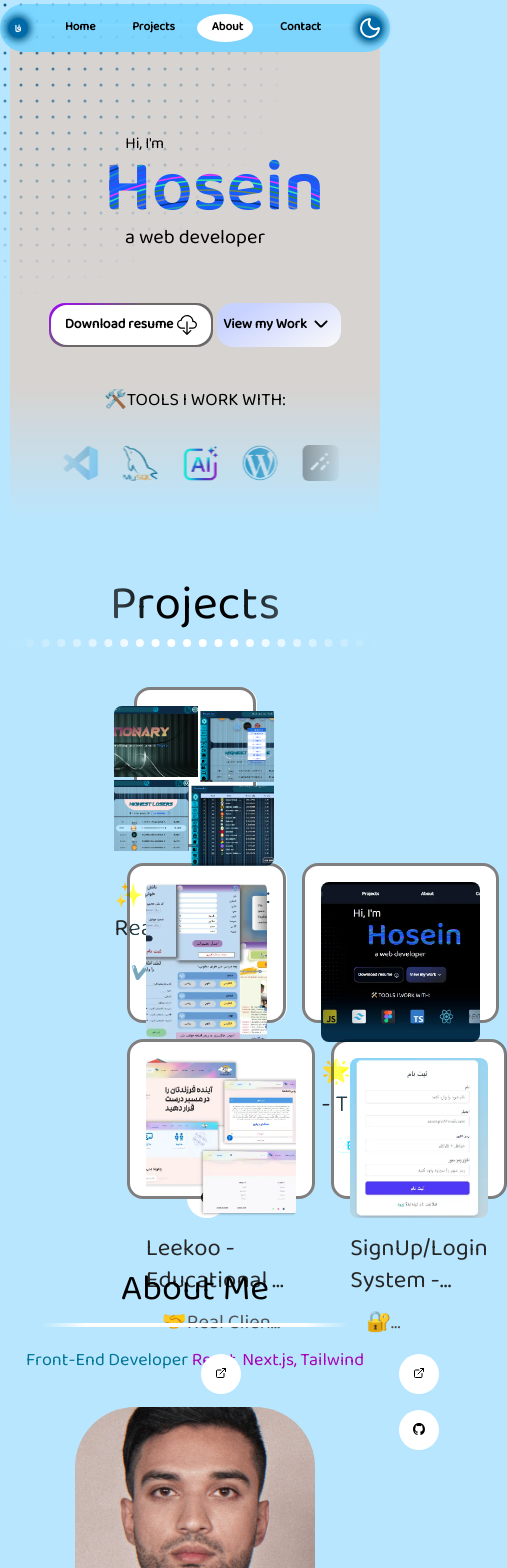
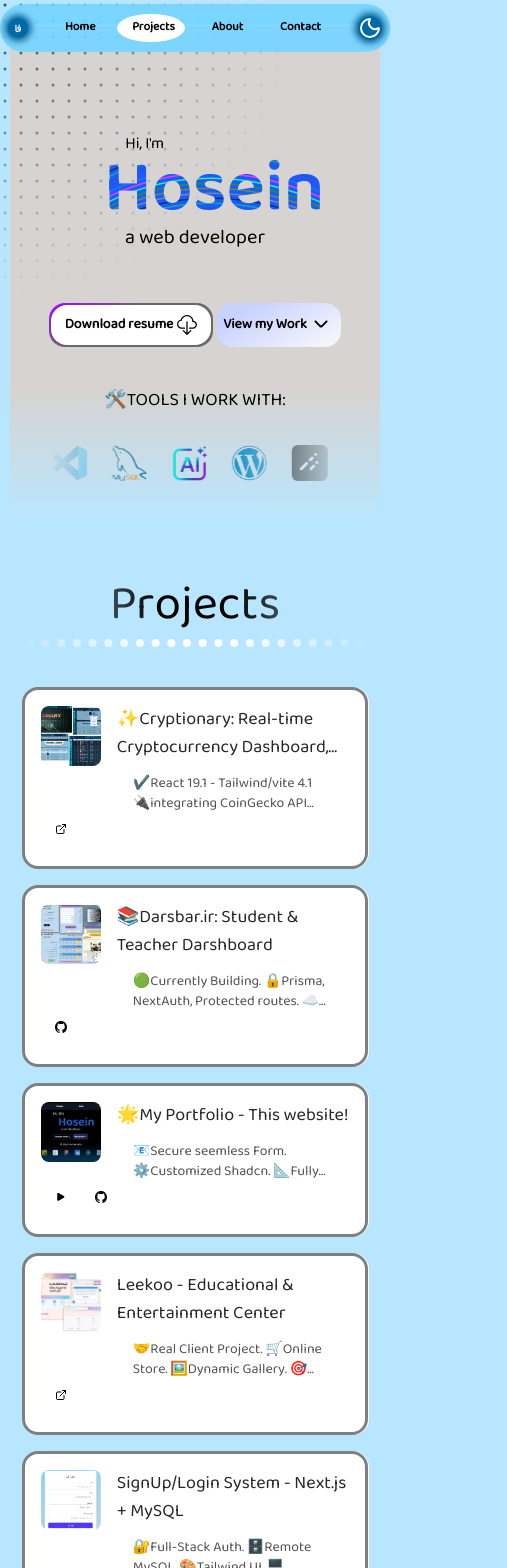
Before and after one commit to Hosein-rad/portfolio, a Next.js app: page / in a window 390 px wide. Shown: the top 1568 px of the page, 507 px wide, since content can reach past the window. Built offline with nearby package versions, Linux system fonts and the light colour scheme.

Commit message:
finished resPonsiveness of 'Projects'

```diff
--- a/app/components/Contact/Contact.jsx
+++ b/app/components/Contact/Contact.jsx
@@ -87,12 +87,11 @@ const Contact = () => {
                     </g>
                   </g>
                 </g>
-
               </svg>
             </a>
             {/* LinkedIn Icon and Link */}
             <a
-              href="https://github.com/hosein-rad"
+              href="https://www.linkedin.com/in/hosein-rad-15a149419"
               target="_blank"
               rel="noopener noreferrer"
             >
--- a/app/components/Projects/CardTemp.jsx
+++ b/app/components/Projects/CardTemp.jsx
@@ -9,34 +9,37 @@ const CardTemp = ({ card, setActive, id }) => {
       layoutId={`card-${card.title}-${id}`}
       key={`card-${card.title}-${id}`}
       onClick={() => setActive(card)}
-      className="p-4 flex flex-col md:flex-row justify-between items-center  rounded-xl cursor-pointer"
+      className="p-4 flex flex-col md:flex-row justify-between items-center  rounded-xl cursor-pointer "
     >
-      <div className="flex gap-4 flex-col md:flex-row overflow-hidden">
-        <motion.div layoutId={`image-${card.title}-${id}`} className="shrink-0">
+      <div className="flex gap-4 flex-row overflow-hidden">
+        <motion.div
+          layoutId={`image-${card.title}-${id}`}
+          className="shrink-0 "
+        >
           <Image
             width={100}
             height={100}
             src={card.src}
             alt={card.title}
-            className="size-40 md:h-30 md:w-30 rounded-lg object-cover object-top"
+            className="size-15 md:side-20 lg:size-30 rounded-lg object-cover object-top"
           />
         </motion.div>
         <div className="">
           <motion.h3
             layoutId={`title-${card.title}-${id}`}
-            className="max-w-150 font-medium text-neutral-800 dark:text-neutral-200 text-2xl line-clamp-2"
+            className="max-w-150 font-medium text-neutral-800 dark:text-neutral-200 text-lg sm:text-xl md:text-2xl line-clamp-2"
           >
             {card.title}
           </motion.h3>
           <motion.p
             layoutId={`description-${card.description}-${id}`}
-            className="px-2 mt-3 mx-2  w-9/10 text-neutral-600 dark:text-neutral-400 line-clamp-1"
+            className="px-2 mt-3 mx-2  w-9/10 text-neutral-600 dark:text-neutral-400 text-sm sm:text-lg md:text-xl line-clamp-2 sm:line-clamp-1"
           >
             {card.description}
           </motion.p>
         </div>
       </div>
-      <div className="space-y-2">
+      <div className="w-full md:w-fit -mt-5 sm:-mt-3 lg:mt-0 flex flex-row md:flex-col md:gap-2 items-start md:items-center">
         <motion.a
           href={card.ctaLink}
           target={card.ctaLink === "#" ? "" : "_blank"}
@@ -47,8 +50,8 @@ const CardTemp = ({ card, setActive, id }) => {
         </motion.a>
         {card.ctaLink2 && (
           <motion.a
-              href={card.ctaLink}
-              target={card.ctaLink === "#" ? "" : "_blank"}
+            href={card.ctaLink2}
+            target={card.ctaLink2 === "#" ? "" : "_blank"}
             layoutId={`button-${card.title}-${id}-2`}
             className="flex items-center justify-center rounded-full bg-white size-10 hover:bg-sky-600 hover:text-white text-black mt-4 md:mt-0 duration-200 cursor-pointer shrink-0 group"
           >
--- a/app/components/Projects/MyWork.jsx
+++ b/app/components/Projects/MyWork.jsx
@@ -48,12 +48,12 @@ export default function MyWork() {
       </AnimatePresence>
       <AnimatePresence>
         {active && typeof active === "object" ? (
-          <div className="fixed inset-0 grid place-items-center z-200">
+          <div className="fixed inset-x-auto inset-y-0 grid place-items-center w-[90dvw] z-200">
             {/* card item outer div */}
             <motion.div
               layoutId={`card-${active.title}-${id}`}
               ref={ref}
-              className="relative w-full max-w-125  h-full md:h-fit md:max-h-[90%]  flex flex-col bg-white dark:bg-neutral-900 sm:rounded-3xl overflow-hidden"
+              className="relative w-9/10 md:w-full md:max-w-125  h-fit max-h-[90%]  flex flex-col bg-white dark:bg-neutral-900 rounded-3xl overflow-hidden"
             >
               {/* close Button */}
               <motion.button
@@ -82,7 +82,7 @@ export default function MyWork() {
                   height={200}
                   src={active.src}
                   alt={active.title}
-                  className="w-full h-80 lg:h-80 sm:rounded-tr-lg sm:rounded-tl-lg object-cover object-top"
+                  className="w-auto mx-auto h-40 sm:h-60 md:h-80 sm:rounded-tr-lg sm:rounded-tl-lg object-cover object-top"
                 />
               </motion.div>
 
@@ -91,13 +91,13 @@ export default function MyWork() {
                   <div className="">
                     <motion.h3
                       layoutId={`title-${active.title}-${id}`}
-                      className="my-3 font-bold text-2xl text-neutral-700 dark:text-neutral-200"
+                      className="my-3 font-bold text-xl md:text-2xl text-neutral-700 dark:text-neutral-200"
                     >
                       {active.title}
                     </motion.h3>
                     <motion.p
                       layoutId={`description-${active.description}-${id}`}
-                      className="text-neutral-600 dark:text-neutral-400"
+                      className="text-neutral-600 dark:text-neutral-400 text-sm md:text-lg"
                     >
                       {active.description}
                     </motion.p>
@@ -108,7 +108,7 @@ export default function MyWork() {
                       href={active.ctaLink}
                       onClick={() => setActive(null)}
                       target={active.ctaLink === "#" ? "" : "_blank"}
-                      className="flex items-center justify-center rounded-full bg-white size-10 hover:bg-sky-600 hover:text-white text-black mt-4 md:mt-0 duration-200 cursor-pointer shrink-0 group"
+                      className="flex items-center justify-center rounded-full bg-white size-7 sm:size-10 hover:bg-sky-600 hover:text-white text-black mt-4 md:mt-0 duration-200 cursor-pointer shrink-0 group"
                     >
                       {active.ctaText}
                     </motion.a>
@@ -118,7 +118,7 @@ export default function MyWork() {
                         href={active.ctaLink2}
                         onClick={() => setActive(null)}
                         target={active.ctaLink2 === "#" ? "" : "_blank"}
-                        className="flex items-center justify-center rounded-full bg-white size-10 hover:bg-sky-600 hover:text-white text-black mt-4 md:mt-0 duration-200 cursor-pointer shrink-0 group"
+                        className="flex items-center justify-center rounded-full bg-white size-7 sm:size-10 hover:bg-sky-600 hover:text-white text-black mt-4 md:mt-0 duration-200 cursor-pointer shrink-0 group"
                       >
                         {active.cta2Text}
                       </motion.a>
@@ -131,7 +131,7 @@ export default function MyWork() {
                     initial={{ opacity: 0 }}
                     animate={{ opacity: 1 }}
                     exit={{ opacity: 0 }}
-                    className="text-neutral-600 text-xs md:text-sm lg:text-base h-40 md:h-fit pb-10 flex flex-col items-start gap-4 overflow-auto dark:text-neutral-400"
+                    className="text-neutral-600 text-sm lg:text-base h-fit pb-10 flex flex-col items-start gap-4 overflow-auto dark:text-neutral-400 scroll-hidden"
                   >
                     {typeof active.content === "function"
                       ? active.content()
@@ -145,26 +145,26 @@ export default function MyWork() {
       </AnimatePresence>
 
       {/* grid layout */}
-      <div className="flex flex-col gap-4 w-4/5 min-h-40 px-20">
+      <div className="flex flex-col gap-4 w-full md:w-4/5 min-h-40 px-3 sm:px-20">
         {/* 1st row */}
-        <div className="self-center w-9/10 hover:w-full h-40 backdrop-brightness-150 dark:backdrop-brightness-25 border-3 border-black/50 dark:border-sky-300/50 rounded-2xl hover:bg-neutral-300 dark:hover:bg-neutral-800 duration-300 text-xl">
+        <div className="self-center lg:w-9/10 hover:w-full lg:h-40 backdrop-brightness-150 dark:backdrop-brightness-25 border-3 border-black/50 dark:border-sky-300/50 rounded-2xl hover:bg-neutral-300 dark:hover:bg-neutral-800 duration-300 text-xl overflow-hidden">
           <CardTemp card={cards[0]} setActive={setActive} id={id} />
         </div>
         {/* 2nd row */}
-        <div className="flex gap-4">
-          <div className="h-40 flex-5 hover:flex-6 backdrop-brightness-150 dark:backdrop-brightness-25 border-3 border-black/50 dark:border-sky-300/50 rounded-2xl hover:bg-neutral-300 dark:hover:bg-neutral-800 duration-300 text-xl">
+        <div className="flex flex-col lg:flex-row gap-4">
+          <div className="lg:h-40 flex-5 hover:flex-6 backdrop-brightness-150 dark:backdrop-brightness-25 border-3 border-black/50 dark:border-sky-300/50 rounded-2xl hover:bg-neutral-300 dark:hover:bg-neutral-800 duration-300 text-xl overflow-hidden">
             <CardTemp card={cards[1]} setActive={setActive} id={id} />
           </div>
-          <div className="h-40 flex-4 hover:flex-5 backdrop-brightness-150 dark:backdrop-brightness-25 border-3 border-black/50 dark:border-sky-300/50 rounded-2xl hover:bg-neutral-300 dark:hover:bg-neutral-800 duration-300 text-xl">
+          <div className="lg:h-40 flex-4 hover:flex-5 backdrop-brightness-150 dark:backdrop-brightness-25 border-3 border-black/50 dark:border-sky-300/50 rounded-2xl hover:bg-neutral-300 dark:hover:bg-neutral-800 duration-300 text-xl overflow-hidden">
             <CardTemp card={cards[2]} setActive={setActive} id={id} />
           </div>
         </div>
         {/* 3rd row */}
-        <div className="flex gap-4">
-          <div className="h-40 flex-4 hover:flex-5 backdrop-brightness-150 dark:backdrop-brightness-25 border-3 border-black/50 dark:border-sky-300/50 rounded-2xl hover:bg-neutral-300 dark:hover:bg-neutral-800 duration-300 text-xl ">
+        <div className="flex flex-col lg:flex-row gap-4">
+          <div className="lg:h-40 flex-4 hover:flex-5 backdrop-brightness-150 dark:backdrop-brightness-25 border-3 border-black/50 dark:border-sky-300/50 rounded-2xl hover:bg-neutral-300 dark:hover:bg-neutral-800 duration-300 text-xl overflow-hidden ">
             <CardTemp card={cards[3]} setActive={setActive} id={id} />
           </div>
-          <div className="h-40 flex-5 hover:flex-6 backdrop-brightness-150 dark:backdrop-brightness-25 border-3 border-black/50 dark:border-sky-300/50 rounded-2xl hover:bg-neutral-300 dark:hover:bg-neutral-800 duration-300 text-xl ">
+          <div className="lg:h-40 flex-5 hover:flex-6 backdrop-brightness-150 dark:backdrop-brightness-25 border-3 border-black/50 dark:border-sky-300/50 rounded-2xl hover:bg-neutral-300 dark:hover:bg-neutral-800 duration-300 text-xl overflow-hidden ">
             <CardTemp card={cards[4]} setActive={setActive} id={id} />
           </div>
         </div>
@@ -193,7 +193,7 @@ export const CloseIcon = () => {
       viewBox="0 0 40 40"
       fill="none"
       xmlns="http://www.w3.org/2000/svg"
-      className="size-10 rounded-full text-2xl text-black cursor-pointer hover:bg-red-600 hover:rotate-360 duration-500"
+      className="size-7 sm:size-10 rounded-full text-2xl text-black cursor-pointer hover:bg-red-600 hover:rotate-360 duration-500"
     >
       <path
         fillRule="evenodd"
--- a/app/components/Projects/Projects.jsx
+++ b/app/components/Projects/Projects.jsx
@@ -17,12 +17,7 @@ const Projects = () => {
       <h2 className="w-full md:w-2/3 px-6 mb-10 md:px-20 pb-2 md:pb-5 text-black dark:text-white text-center text-5xl md:text-7xl border-white dark:border-black border-dotted border-b-8 mask-x-from-60% duration-500">
         {t("projects.centerpiece.heading")}
       </h2>
-      {/* <Cryptionary />
-      <h2 className="w-full px-6 md:px-20 py-5 text-black dark:text-white text-center text-4xl md:text-6xl border-white dark:border-black border-t-6 border-dotted mask-x-from-95 duration-500">
-        {t("projects.other.heading")}
-      </h2> */}
       <MyWork />
-      {/* <Other /> */}
     </div>
   );
 };
--- a/app/components/Projects/getCards.js
+++ b/app/components/Projects/getCards.js
@@ -24,7 +24,7 @@ const getCards = (t) => [
     ctaLink: "https://cryptionary.hosein.dev",
     content: () => {
       return (
-        <div>
+        <div className="">
           {t("projects.centerpiece.description")}
           <p className="font-bold mb-2 mt-6">
             {t("projects.centerpiece.featuresTitle")}:
@@ -102,7 +102,30 @@ const getCards = (t) => [
         <path d="M14.66 8.347l-8.537-4.93c-.502-.287-1.12-.286-1.62.005s-.81.825-.81 1.404v9.858c-.001.58.307 1.115.808 1.406s1.12.293 1.62.005l8.537-4.93a1.64 1.64 0 0 0 0-2.82z"></path>
       </svg>
     ),
+    cta2Text: (
+      <svg
+        width={100}
+        height={100}
+        viewBox="0 0 20 20"
+        className="size-3 md:size-5 -mt-0.5 group-hover:scale-120 duration-500"
+      >
+        <g
+          id="Page-1"
+          stroke="none"
+          strokeWidth="1"
+          fill="none"
+          fillRule="evenodd"
+        >
+          <g transform="translate(-140.000000, -7559.000000)" fill="#000000">
+            <g transform="translate(56.000000, 160.000000)">
+              <path d="M94,7399 C99.523,7399 104,7403.59 104,7409.253 C104,7413.782 101.138,7417.624 97.167,7418.981 C96.66,7419.082 96.48,7418.762 96.48,7418.489 C96.48,7418.151 96.492,7417.047 96.492,7415.675 C96.492,7414.719 96.172,7414.095 95.813,7413.777 C98.04,7413.523 100.38,7412.656 100.38,7408.718 C100.38,7407.598 99.992,7406.684 99.35,7405.966 C99.454,7405.707 99.797,7404.664 99.252,7403.252 C99.252,7403.252 98.414,7402.977 96.505,7404.303 C95.706,7404.076 94.85,7403.962 94,7403.958 C93.15,7403.962 92.295,7404.076 91.497,7404.303 C89.586,7402.977 88.746,7403.252 88.746,7403.252 C88.203,7404.664 88.546,7405.707 88.649,7405.966 C88.01,7406.684 87.619,7407.598 87.619,7408.718 C87.619,7412.646 89.954,7413.526 92.175,7413.785 C91.889,7414.041 91.63,7414.493 91.54,7415.156 C90.97,7415.418 89.522,7415.871 88.63,7414.304 C88.63,7414.304 88.101,7413.319 87.097,7413.247 C87.097,7413.247 86.122,7413.234 87.029,7413.87 C87.029,7413.87 87.684,7414.185 88.139,7415.37 C88.139,7415.37 88.726,7417.2 91.508,7416.58 C91.513,7417.437 91.522,7418.245 91.522,7418.489 C91.522,7418.76 91.338,7419.077 90.839,7418.982 C86.865,7417.627 84,7413.783 84,7409.253 C84,7403.59 88.478,7399 94,7399"></path>
+            </g>
+          </g>
+        </g>
+      </svg>
+    ),
     ctaLink: "#",
+    ctaLink2: "https://github.com/Hosein-rad/portfolio",
     content: () => {
       return (
         <div>
```
Also changed, not shown: 1 other file (tests, documents, lock files or other folders). Lines whose indentation alone changed are shown as unchanged.
